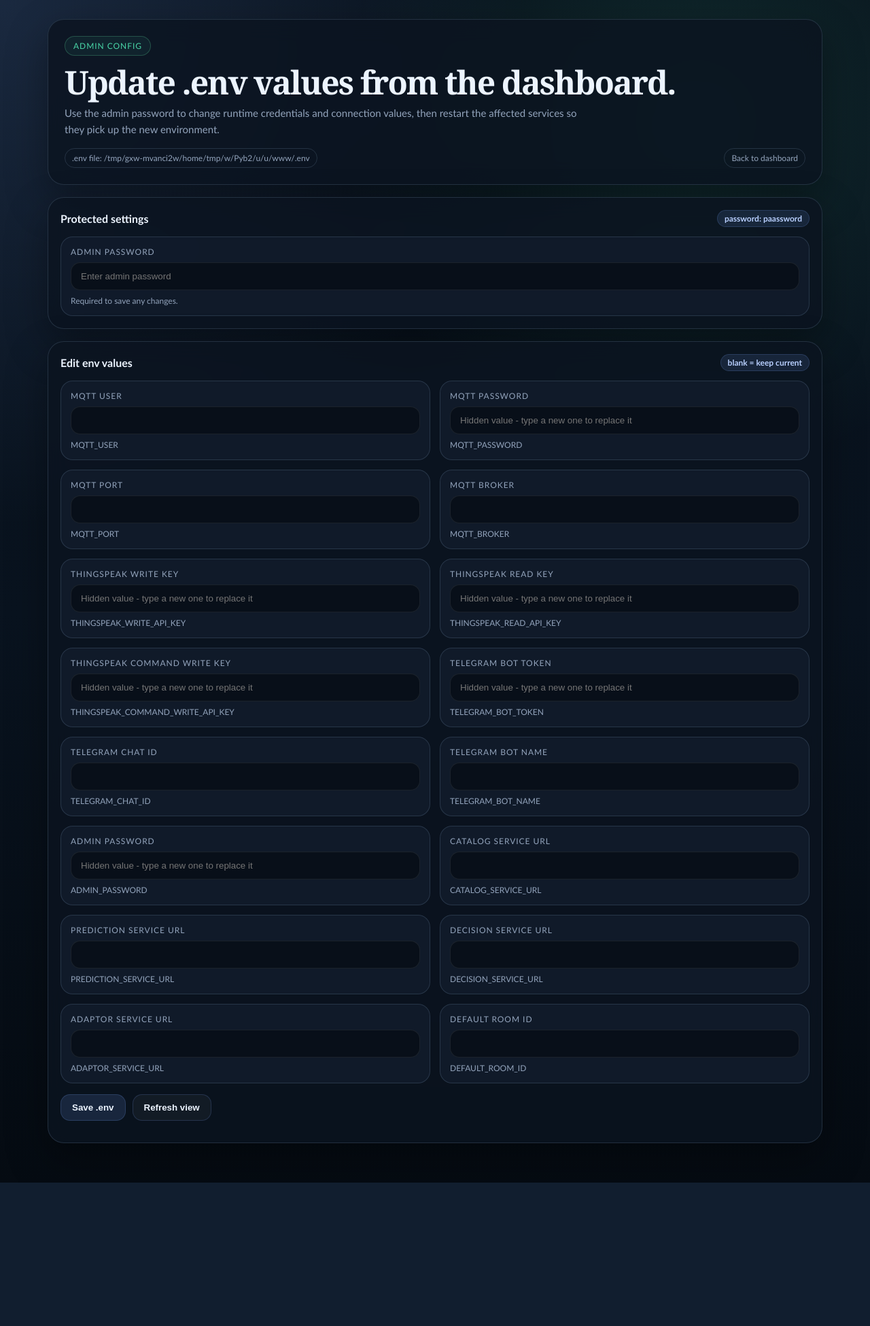
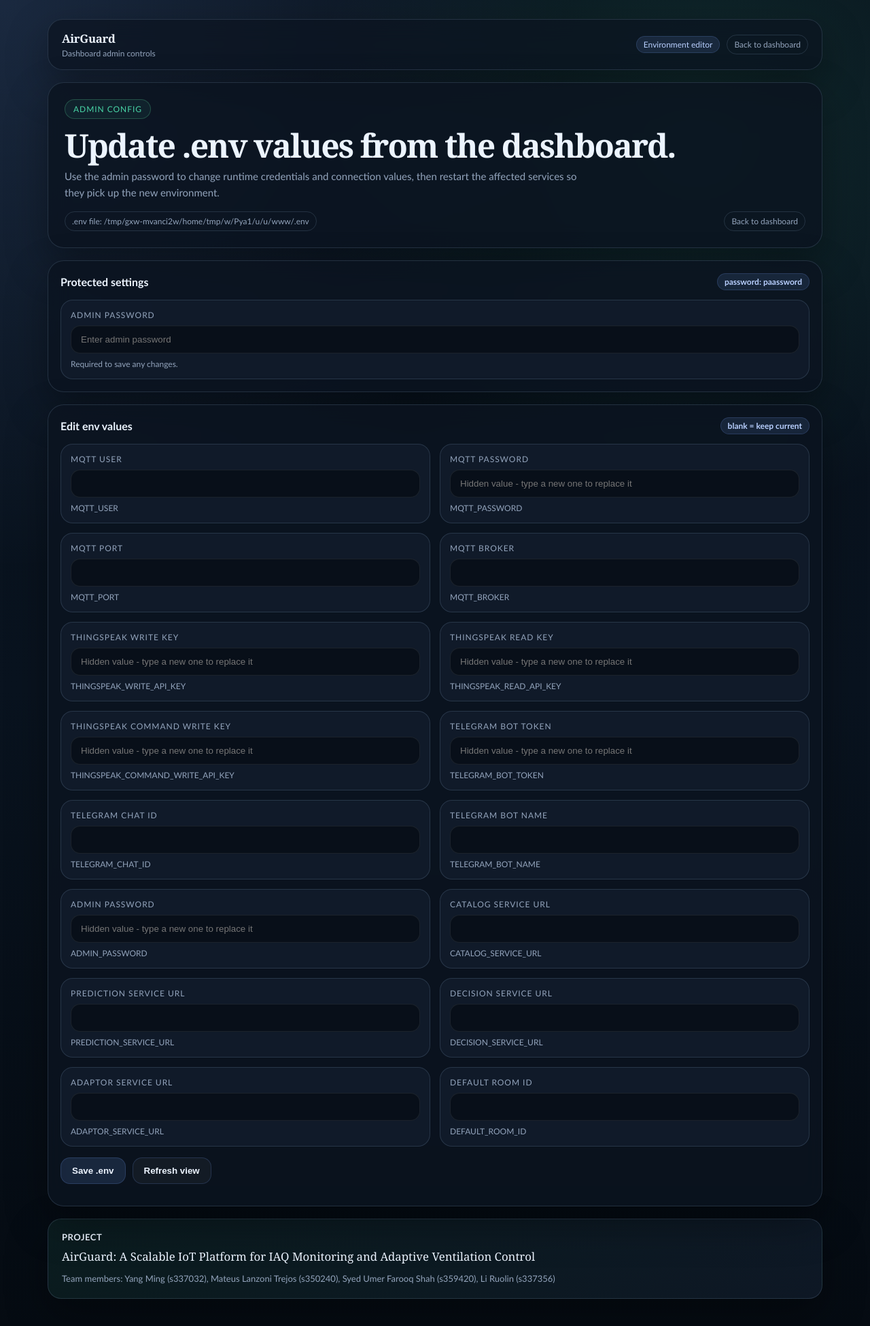
Before and after one commit to MateusLanzoni/IoT-AirQualitySystem, a FastAPI app: page /admin/env in a window 1280 px wide. Shown: the whole page at 68% size. Before the commit the page ends 1740 px from the top, so only its background shows below. Run offline with FastAPI, Linux system fonts and the light colour scheme.

Commit message:
feat: update services.json with correct last_seen timestamps and enhance admin_env.html with new header and footer sections

```diff
--- a/catalog_service/data/services.json
+++ b/catalog_service/data/services.json
@@ -6,7 +6,7 @@
     "endpoint": "http://localhost:8002",
     "health_endpoint": "/health",
     "status": "online",
-    "last_seen": 1779808662,
+    "last_seen": 1779809003,
     "load": 0
   },
   {
@@ -16,7 +16,7 @@
     "endpoint": "http://localhost:8003",
     "health_endpoint": "/health",
     "status": "online",
-    "last_seen": 1779808662
+    "last_seen": 1779809003
   },
   {
     "service_id": "prediction-service",
--- a/dashboard_service/templates/admin_env.html
+++ b/dashboard_service/templates/admin_env.html
@@ -37,6 +37,44 @@
       max-width: 1180px;
       margin: 0 auto;
       padding: 28px 20px 40px;
+    }
+
+    .site-header {
+      display: flex;
+      justify-content: space-between;
+      align-items: center;
+      gap: 16px;
+      margin-bottom: 18px;
+      padding: 16px 20px;
+      background: rgba(12, 20, 32, 0.72);
+      border: 1px solid var(--line);
+      border-radius: 22px;
+      box-shadow: var(--shadow);
+      backdrop-filter: blur(16px);
+    }
+
+    .brand {
+      display: flex;
+      flex-direction: column;
+      gap: 3px;
+    }
+
+    .brand strong {
+      font-family: Georgia, "Times New Roman", serif;
+      font-size: 1.05rem;
+      letter-spacing: -0.02em;
+    }
+
+    .brand span {
+      color: var(--muted);
+      font-size: 12px;
+    }
+
+    .header-nav {
+      display: flex;
+      align-items: center;
+      gap: 10px;
+      flex-wrap: wrap;
     }
 
     .hero, .card {
@@ -199,6 +237,37 @@
     .status.ok { color: var(--good); }
     .status.bad { color: var(--bad); }
 
+    .footer {
+      display: grid;
+      gap: 10px;
+      margin-top: 18px;
+      padding: 18px 20px;
+      background: linear-gradient(135deg, rgba(73, 214, 167, 0.08), rgba(121, 167, 255, 0.08));
+      border: 1px solid var(--line);
+      border-radius: 20px;
+      box-shadow: var(--shadow);
+      color: var(--muted);
+    }
+
+    .footer strong {
+      color: var(--text);
+      font-size: 13px;
+      letter-spacing: 0.04em;
+      text-transform: uppercase;
+    }
+
+    .footer .project {
+      color: var(--text);
+      font-family: Georgia, "Times New Roman", serif;
+      font-size: 1.05rem;
+      line-height: 1.35;
+    }
+
+    .footer .members {
+      font-size: 13px;
+      line-height: 1.6;
+    }
+
     @media (max-width: 900px) {
       .form-grid { grid-template-columns: 1fr; }
     }
@@ -206,6 +275,17 @@
 </head>
 <body>
   <div class="wrap">
+    <header class="site-header">
+      <div class="brand">
+        <strong>AirGuard</strong>
+        <span>Dashboard admin controls</span>
+      </div>
+      <div class="header-nav">
+        <span class="tag">Environment editor</span>
+        <a class="pill" href="/">Back to dashboard</a>
+      </div>
+    </header>
+
     <section class="hero">
       <span class="eyebrow">Admin Config</span>
       <h1>Update .env values from the dashboard.</h1>
@@ -258,6 +338,12 @@
 
       <div id="status" class="status"></div>
     </section>
+
+    <footer class="footer">
+      <strong>Project</strong>
+      <div class="project">AirGuard: A Scalable IoT Platform for IAQ Monitoring and Adaptive Ventilation Control</div>
+      <div class="members">Team members: Yang Ming (s337032), Mateus Lanzoni Trejos (s350240), Syed Umer Farooq Shah (s359420), Li Ruolin (s337356)</div>
+    </footer>
   </div>
 
   <script>
```
